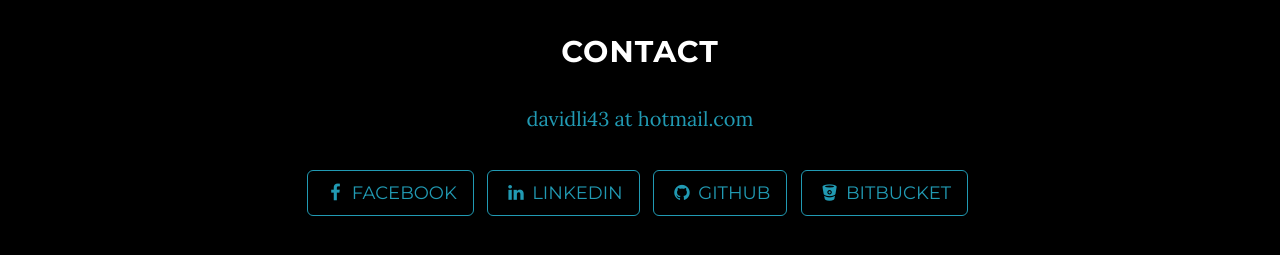
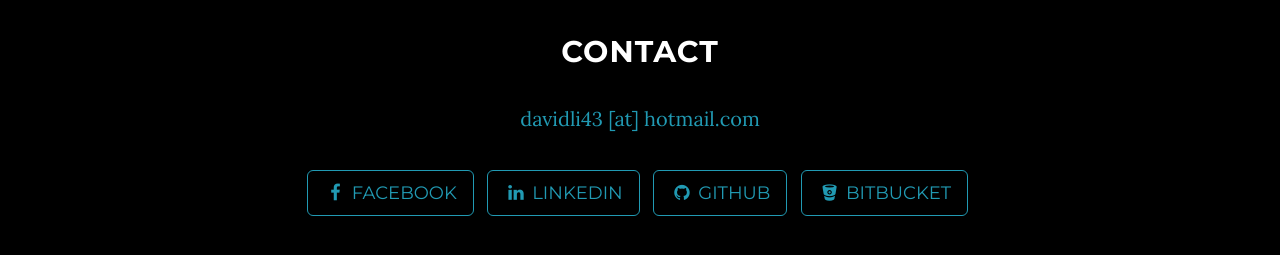
Before and after one commit to davidli43/davidli43.github.io, a Jekyll site: the page built from index.html, in a window 1280 px wide and 900 px high, scrolled down 2711 px. Shown: the part 154-409 px from the top of the window. Built offline with Jekyll 4.4.1, drawn with Linux system fonts in a browser that asks for light colours.

```diff
--- a/_config.yml
+++ b/_config.yml
@@ -1,6 +1,6 @@
 # Site settings
 title: Sida Li
-email: davidli43 at hotmail.com
+email: davidli43 [at] hotmail.com
 url: sida.li
 description: "Personal website for Sida Li. Graduate in Computer Science and Psychology. Interested in Computer Vision."
 
```
